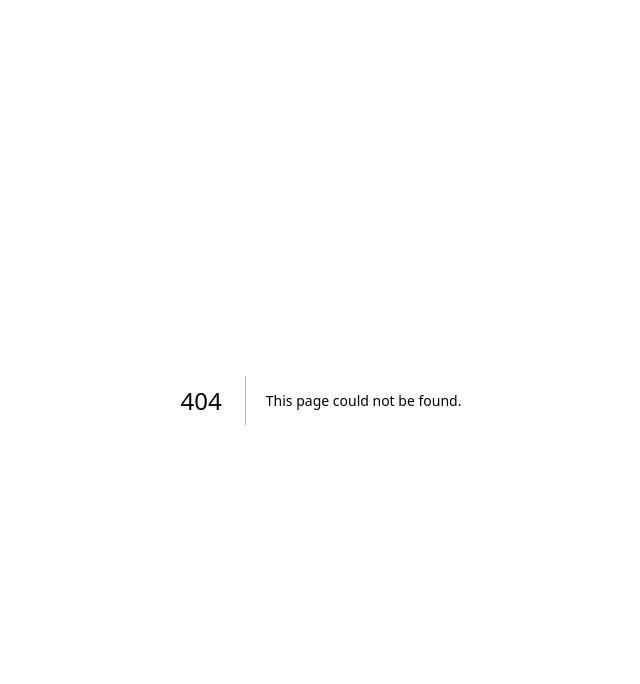
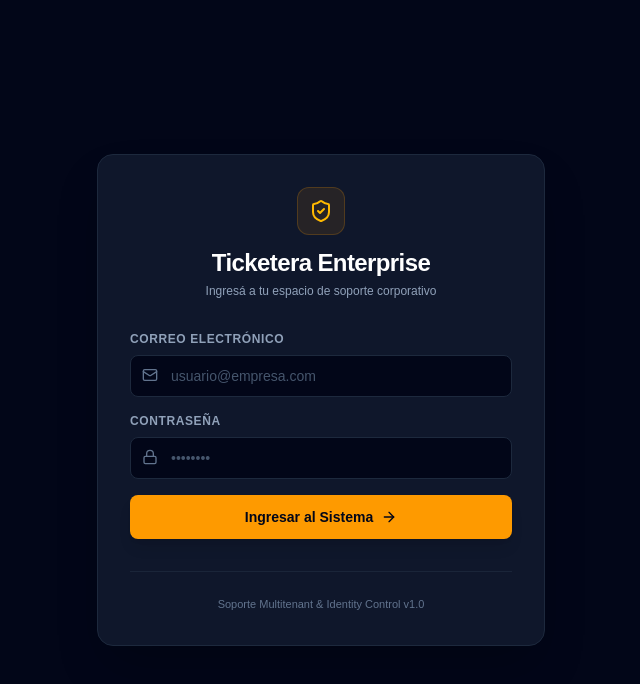
Before and after one commit to RedBoth/TicketeraIT, a Next.js app: page /login in a window 1280 px wide. Before the commit this address had no page. Shown: the top 684 px of the page, without its empty margins (319-959 px from the left). Built offline with nearby package versions, Linux system fonts and the light colour scheme; no server answers.

Commit message:
feat: add login & auth

```diff
--- /dev/null
+++ b/src/actions/auth.actions.ts
@@ -0,0 +1,50 @@
+"use server";
+
+import { AuthService } from "@/services/auth.service";
+import { cookies } from "next/headers";
+import { redirect } from "next/navigation";
+
+export async function loginAction(prevState: any, formData: FormData) {
+  const email = formData.get("email") as string;
+  const password = formData.get("password") as string;
+
+  if (!email || !password) {
+    return { error: "Por favor, completá todos los campos." };
+  }
+
+  const user = await AuthService.login(email, password);
+
+  if (!user) {
+    return { error: "Credenciales inválidas. Verificá tu email o contraseña." };
+  }
+
+  // Guardamos el ID del usuario en una Cookie HTTP-Only segura
+  const cookieStore = await cookies();
+  cookieStore.set("user_session", user.id, {
+    httpOnly: true,
+    secure: process.env.NODE_ENV === "production",
+    sameSite: "lax",
+    path: "/",
+    maxAge: 60 * 60 * 24 * 7 // 7 días de sesión
+  });
+
+  // REDIRECCIÓN SEGÚN ROL
+  let redirectUrl = "/login";
+
+  if (user.role === "CLIENTE_FINAL") {
+    if (!user.tenant) {
+      return { error: "Tu usuario no tiene una empresa asignada." };
+    }
+    redirectUrl = `/${user.tenant.slug}/dashboard`;
+  } else {
+    redirectUrl = `/admin/tickets`;
+  }
+
+  redirect(redirectUrl);
+}
+
+export async function logoutAction() {
+  const cookieStore = await cookies();
+  cookieStore.delete("user_session");
+  redirect("/login");
+}
--- /dev/null
+++ b/src/app/login/page.tsx
@@ -0,0 +1,88 @@
+"use client";
+
+import { useActionState } from "react";
+import { loginAction } from "@/actions/auth.actions";
+import { Lock, Mail, ShieldCheck, ArrowRight } from "lucide-react";
+
+export default function LoginPage() {
+  const [state, formAction, isPending] = useActionState(loginAction, null);
+
+  return (
+    <div className="min-h-screen bg-slate-950 text-slate-100 flex items-center justify-center p-4 font-sans">
+      <div className="w-full max-w-md bg-slate-900 border border-slate-800 rounded-2xl p-8 shadow-2xl">
+
+        {/* Header */}
+        <div className="text-center mb-8">
+          <div className="w-12 h-12 bg-amber-500/10 border border-amber-500/20 rounded-xl flex items-center justify-center mx-auto mb-3">
+            <ShieldCheck className="w-6 h-6 text-amber-400" />
+          </div>
+          <h1 className="text-2xl font-bold text-white tracking-tight">Ticketera Enterprise</h1>
+          <p className="text-xs text-slate-400 mt-1">Ingresá a tu espacio de soporte corporativo</p>
+        </div>
+
+        {/* Formulario */}
+        <form action={formAction} className="space-y-4">
+          {state?.error && (
+            <div className="p-3 bg-red-500/10 border border-red-500/20 rounded-lg text-xs font-semibold text-red-400 text-center">
+              {state.error}
+            </div>
+          )}
+
+          <div>
+            <label className="block text-xs font-semibold text-slate-400 uppercase tracking-wider mb-2">
+              Correo Electrónico
+            </label>
+            <div className="relative">
+              <Mail className="w-4 h-4 text-slate-500 absolute left-3 top-3" />
+              <input
+                type="email"
+                name="email"
+                placeholder="usuario@empresa.com"
+                required
+                className="w-full bg-slate-950 border border-slate-800 rounded-lg pl-10 pr-3 py-2.5 text-sm text-slate-200 placeholder-slate-600 focus:outline-none focus:border-amber-500 transition-colors"
+              />
+            </div>
+          </div>
+
+          <div>
+            <label className="block text-xs font-semibold text-slate-400 uppercase tracking-wider mb-2">
+              Contraseña
+            </label>
+            <div className="relative">
+              <Lock className="w-4 h-4 text-slate-500 absolute left-3 top-3" />
+              <input
+                type="password"
+                name="password"
+                placeholder="••••••••"
+                required
+                className="w-full bg-slate-950 border border-slate-800 rounded-lg pl-10 pr-3 py-2.5 text-sm text-slate-200 placeholder-slate-600 focus:outline-none focus:border-amber-500 transition-colors"
+              />
+            </div>
+          </div>
+
+          <button
+            type="submit"
+            disabled={isPending}
+            className="w-full bg-amber-500 hover:bg-amber-600 disabled:opacity-50 text-slate-950 font-bold text-sm py-3 rounded-lg flex items-center justify-center gap-2 transition-all shadow-lg mt-2"
+          >
+            {isPending ? (
+              <span>Iniciando Sesión...</span>
+            ) : (
+              <>
+                <span>Ingresar al Sistema</span>
+                <ArrowRight className="w-4 h-4" />
+              </>
+            )}
+          </button>
+        </form>
+
+        <div className="mt-8 text-center pt-6 border-t border-slate-800/80">
+          <p className="text-[11px] text-slate-500">
+            Soporte Multitenant & Identity Control v1.0
+          </p>
+        </div>
+
+      </div>
+    </div>
+  );
+}
--- /dev/null
+++ b/src/lib/auth.ts
@@ -0,0 +1,11 @@
+import { cookies } from "next/headers";
+import { AuthService } from "@/services/auth.service";
+
+export async function getCurrentUser() {
+  const cookieStore = await cookies();
+  const userId = cookieStore.get("user_session")?.value;
+
+  if (!userId) return null;
+
+  return await AuthService.getUserById(userId);
+}
--- /dev/null
+++ b/src/services/auth.service.ts
@@ -0,0 +1,33 @@
+import prisma from "@/lib/db";
+
+export class AuthService {
+  /**
+   * Valida un usuario por email y contraseña, retornando sus datos y su tenant si aplica
+   */
+  static async login(email: string, password: string) {
+    const user = await prisma.user.findUnique({
+      where: { email },
+      include: {
+        tenant: true
+      }
+    });
+
+    if (!user) return null;
+
+    // En un entorno de producción comparamos usando bcrypt/argon2
+    // Por ahora verificamos coincidencia directa
+    if (user.password !== password) return null;
+
+    return user;
+  }
+
+  /**
+   * Obtiene la información del usuario por ID
+   */
+  static async getUserById(userId: string) {
+    return await prisma.user.findUnique({
+      where: { id: userId },
+      include: { tenant: true }
+    });
+  }
+}
```
Also changed, not shown: 1 other file (tests, documents, lock files or other folders).
